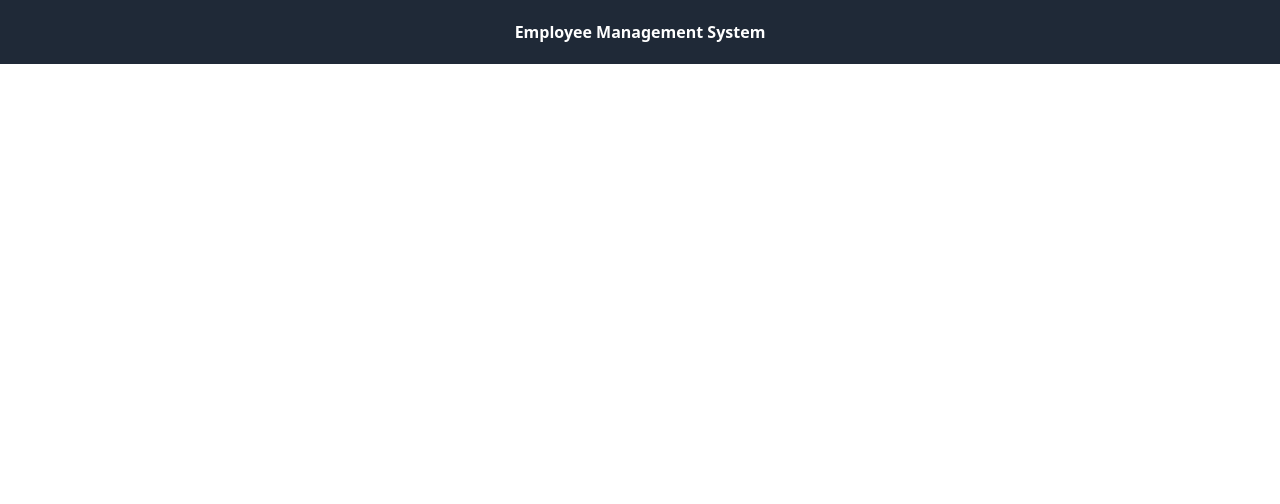
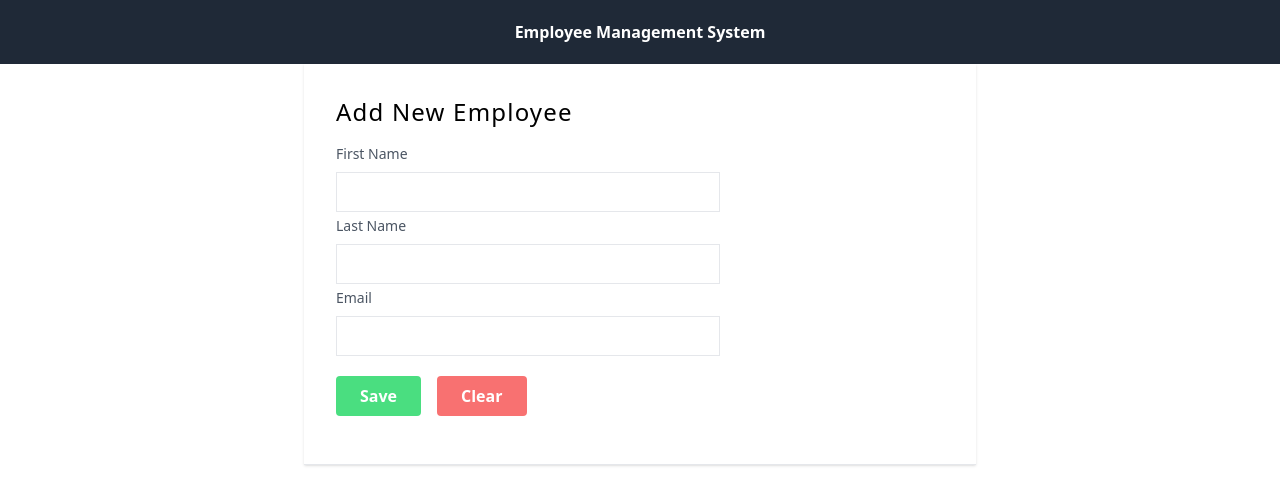
Before and after one commit to saamnguyen/employee-system-api-ui, a React (Create React App) app: page / in a window 1280 px wide. Shown: the top 504 px of the page. Built offline with nearby package versions, Linux system fonts and the light colour scheme.

Commit message:
form add

```diff
--- a/src/App.js
+++ b/src/App.js
@@ -1,9 +1,14 @@
 import React from "react";
 
-import { Navbar } from "./components";
+import { Navbar, AddEmployee } from "./components";
 
 const App = () => {
-	return <Navbar />;
+	return (
+		<>
+			<Navbar />
+			<AddEmployee />
+		</>
+	);
 };
 
 export default App;
--- /dev/null
+++ b/src/components/AddEmployee.jsx
@@ -0,0 +1,45 @@
+import React from "react";
+
+const AddEmployee = () => {
+	return (
+		<div className="flex max-w-2xl mx-auto shadow border-b">
+			<div className="p-8">
+				<div className="font-thin text-2xl tracking-wider">
+					<h1>Add New Employee</h1>
+				</div>
+				<div className="items-center justify-center h-14 w-full my-4">
+					<label className="block text-gray-600 text-sm font-normal" htmlFor="">
+						First Name
+					</label>
+					<input
+						type="text"
+						name="firstName"
+						className="h-10 w-96 border mt-2 py-2"
+					/>
+				</div>
+				<div className="items-center justify-center h-14 w-full my-4">
+					<label className="block text-gray-600 text-sm font-normal" htmlFor="">
+						Last Name
+					</label>
+					<input className="h-10 w-96 border mt-2 py-2" type="text" />
+				</div>
+				<div className="items-center justify-center h-14 w-full my-4">
+					<label className="block text-gray-600 text-sm font-normal" htmlFor="">
+						Email
+					</label>
+					<input className="h-10 w-96 border mt-2 py-2" type="email" />
+				</div>
+				<div className="items-center justify-center h-14 w-full my-4 pt-4 space-x-4">
+					<button className="rounded text-white font-semibold bg-green-400 hover:bg-green-700 py-2 px-6">
+						Save
+					</button>
+					<button className="rounded text-white font-semibold bg-red-400 hover:bg-red-700 py-2 px-6">
+						Clear
+					</button>
+				</div>
+			</div>
+		</div>
+	);
+};
+
+export default AddEmployee;
--- a/src/components/index.js
+++ b/src/components/index.js
@@ -1 +1,2 @@
 export { default as Navbar } from "./Navbar";
+export { default as AddEmployee } from "./AddEmployee";
```
